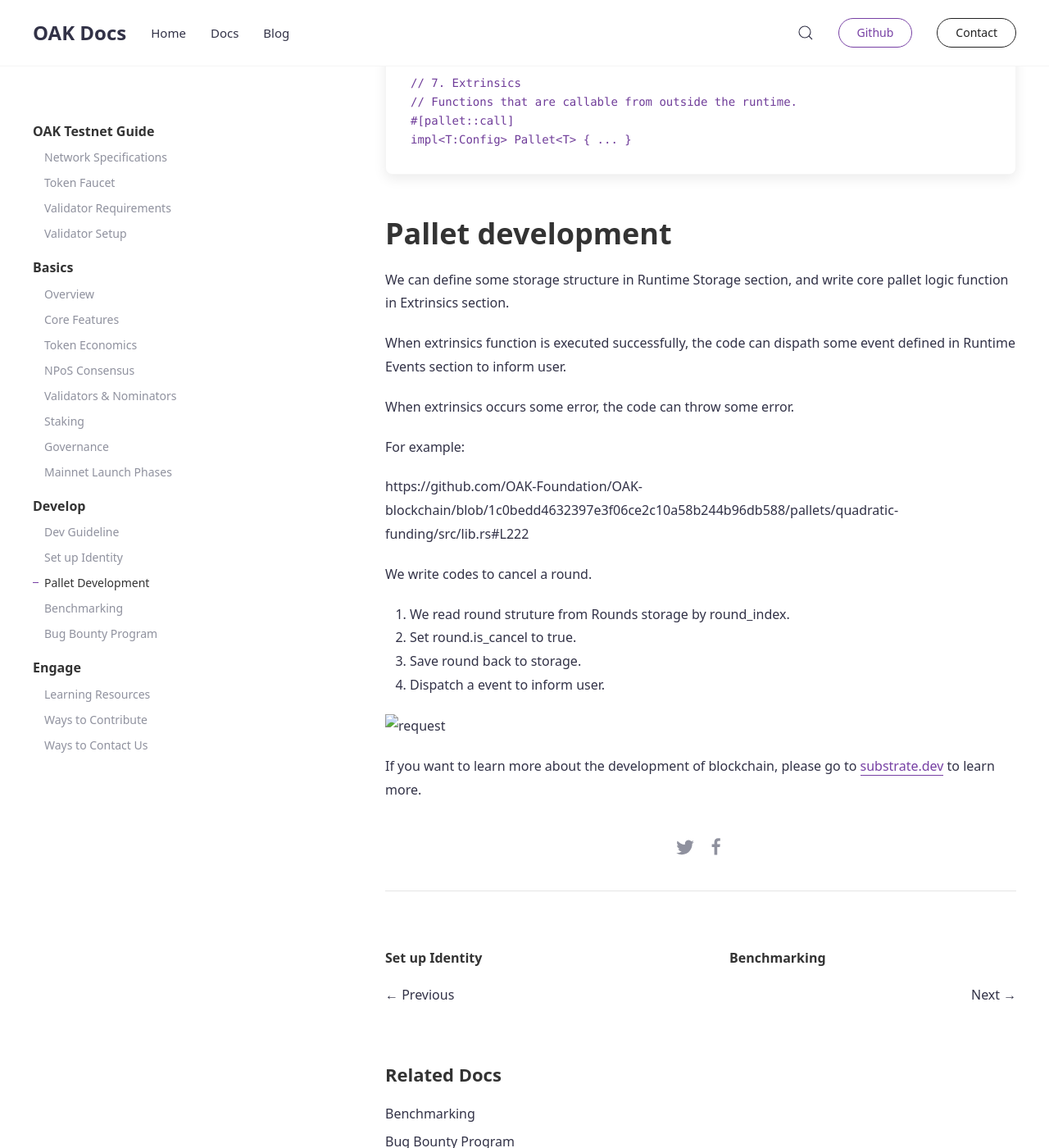
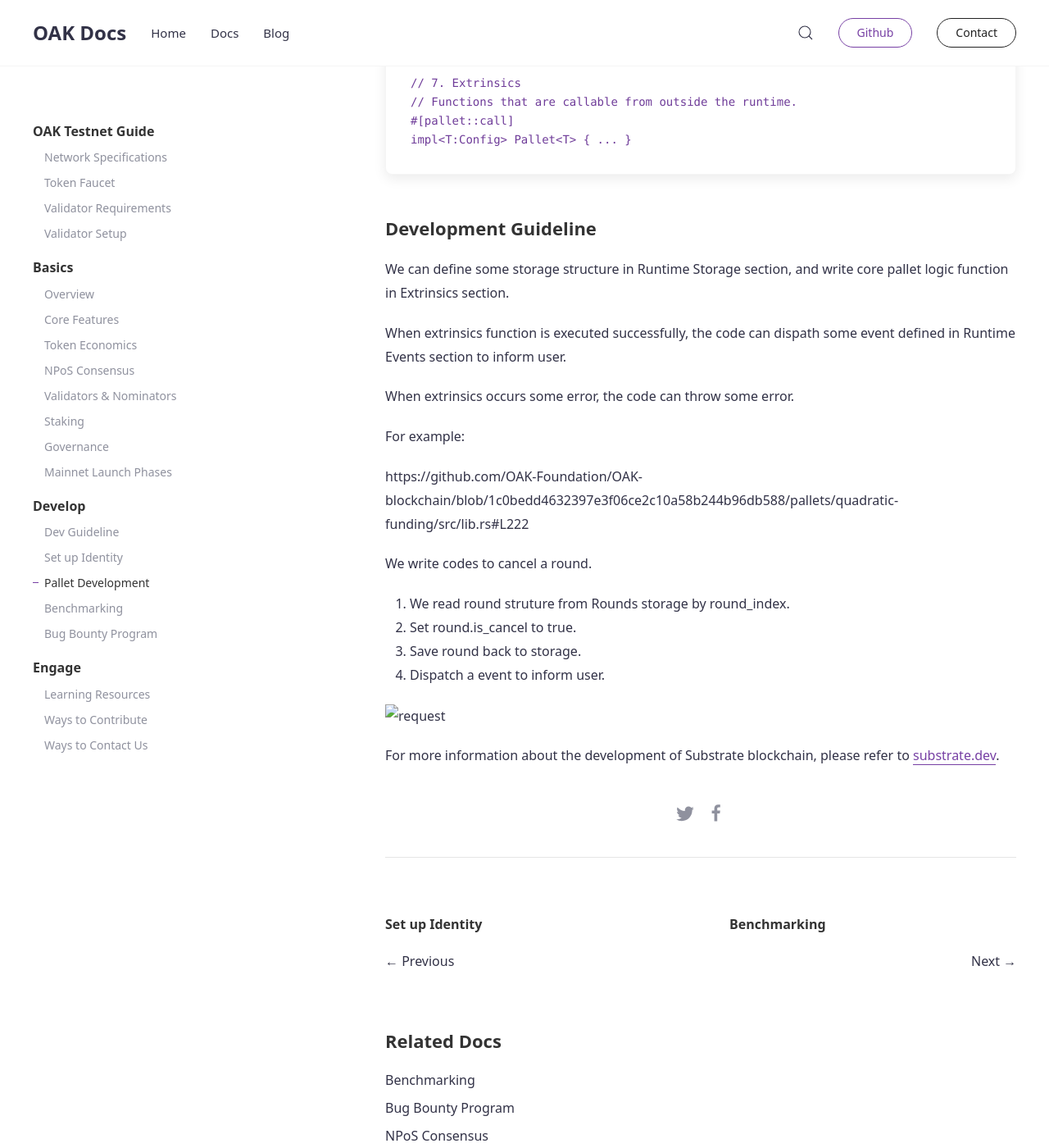
Before and after one commit to AvaProtocol/OAK-docs, a Jekyll site: the page built from _docs/pallet-development.md, in a window 1280 px wide and 1400 px high, scrolled down 3270 px. Shown: the whole window at 82% size. Built offline with Jekyll 4.4.1, drawn with Linux system fonts in a browser that asks for light colours; some of the changed text lies outside the part shown.

Commit message:
Updated format of pallet-development

````diff
--- a/_docs/pallet-development.md
+++ b/_docs/pallet-development.md
@@ -6,9 +6,7 @@
 ---
 
 ## Pallet Development
-
 OAK blockchain is a blockchain developed based on substrate.
-
 ### Substrate
 
 Substrate is a modular framework that enables you to create purpose-built blockchains by composing custom or pre-built components.
@@ -16,13 +14,11 @@
 Home page: https://substrate.dev/
 
 Github: https://github.com/paritytech/substrate
-
 ### Pallet
 
 Pallet is functional module in substate.
 
 Substrate runtime engineers can define custom logic for their blockchain by writing their own pallets and encapsulating their blockchains desired functionality
-
 ### Substrate Node Template
 
 We can study to develop a substrate based blockchain with Substrate Node Template.
@@ -37,9 +33,7 @@
 The Substrate Node Template provides a minimal working runtime which you can use to quickly get started building your own custom blockchain.
 
 The Substrate Developer Hub Node Template, which is used as the starting point for this tutorial, has a FRAME-based runtime. FRAME is a library of code that allows you to build a Substrate runtime by composing modules called "pallets".
-
-
-### Substrate Pallet File Structure
+### Directory Files
 
 Open the Node Template in your favorite code editor. A pallet file structure likes this:
 
@@ -69,8 +63,6 @@
 +-- ...
 
 ```
-
-
 ### Substrate Pallet logic Structure
 
 Open the file pallets/template/src/lib.rs.
@@ -122,8 +114,7 @@
 #[pallet::call]
 impl<T:Config> Pallet<T> { ... }
 ```
-
-# Pallet development
+### Development Guideline
 
 We can define some storage structure in Runtime Storage section, and write core pallet logic function in Extrinsics section.
 
@@ -143,4 +134,4 @@
 
 ![request](../assets/img/pallet-development/code.jpg)
 
-If you want to learn more about the development of blockchain, please go to [substrate.dev](https://substrate.dev/) to learn more.
+For more information about the development of Substrate blockchain, please refer to [substrate.dev](https://substrate.dev/).
````
